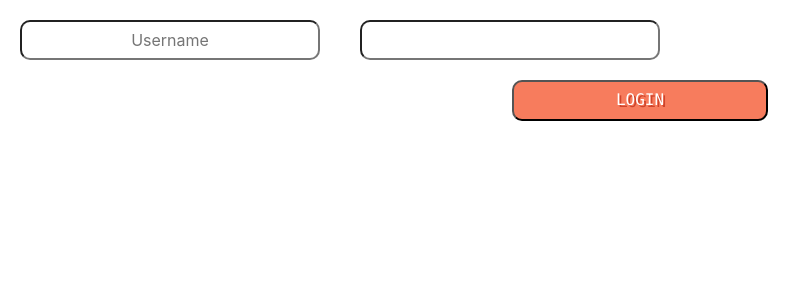
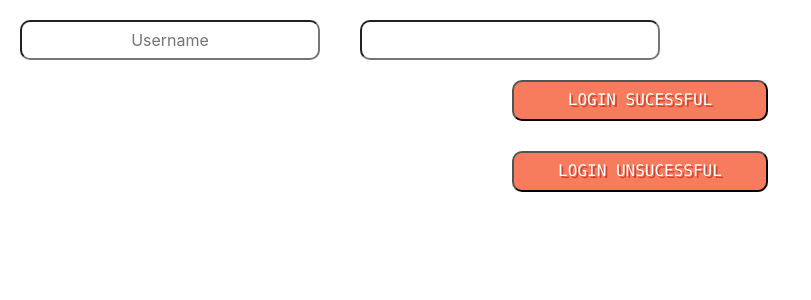
Before and after one commit to mariapapag95/billy_final, a React (Create React App) app in the folder front/react/: page /login in a window 1280 px wide. Shown: the top 300 px of the page, without its empty margins (0-811 px from the left). Built offline with nearby package versions, Linux system fonts and the light colour scheme; what react-stripe-elements would draw is missing.

Commit message:
login and signup

```diff
--- a/front/react/src/components/Login.js
+++ b/front/react/src/components/Login.js
@@ -1,16 +1,29 @@
 import React, {Component} from 'react'
-import { Redirect, Route, Switch } from 'react-router-dom'
-// import Dash from './Dash';
+import { Redirect, Switch, Route } from 'react-router-dom'
+import Dash from './Dash';
 
 class Login extends Component {
     state = {
-        login : false,
+        login : undefined,
+        errorMessage : ""
     }
 
-    redirect = () => {
-        if (this.state.login) {
-            return <Redirect to='/username' />
-        }
+    login = () => {
+        this.setState({login : true})
+    }
+
+    badlogin = () => {
+        this.setState({login : false})
+    }
+
+    redirect () {
+        console.log("HELO")
+        return <Switch><Redirect from='/login' to='/username'/></Switch>
+    }
+
+    refresh () {
+        console.log("login = false")
+        return null
     }
 
     render () {
@@ -31,11 +44,19 @@ class Login extends Component {
                     </input>
                     <button
                         className = "paybutton"
-                        onClick = {()=>{this.setState({login : true})}}
+                        onClick = {()=>{this.login()}}
                     >
-                        LOGIN
+                        LOGIN SUCESSFUL
+                    </button>
+                    <button
+                        className = "paybutton"
+                        onClick = {()=>{this.badlogin()}}
+                    >
+                        LOGIN UNSUCESSFUL
                     </button>
                 </form>
+                    {this.state.login===true ?
+                        (this.redirect()) : (this.refresh())}
             </div>
         )
     }
```
